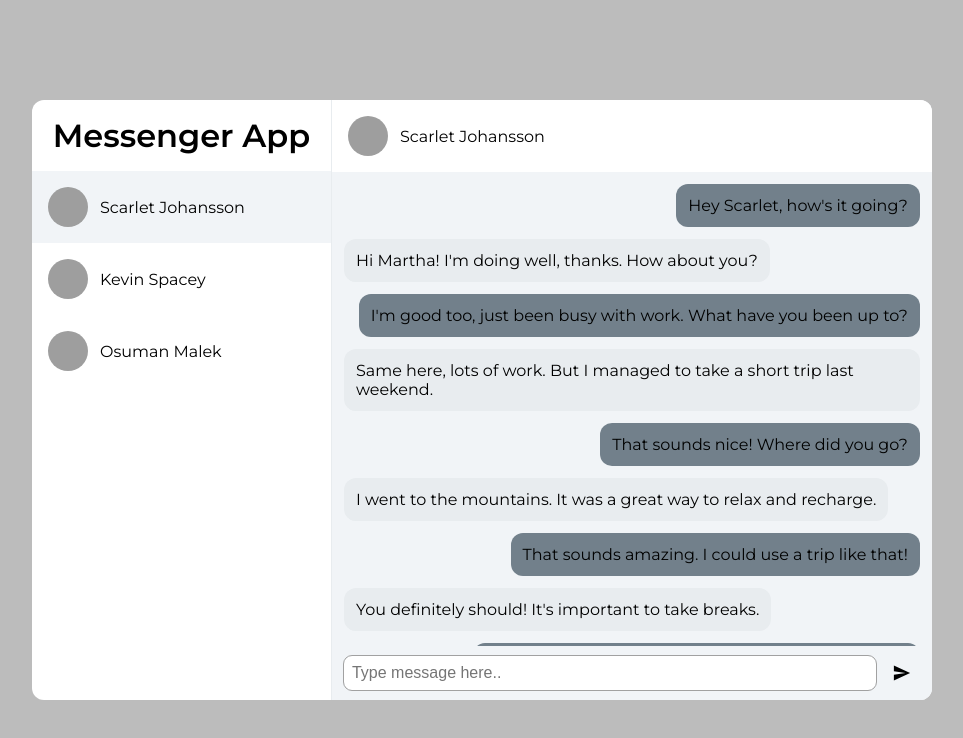
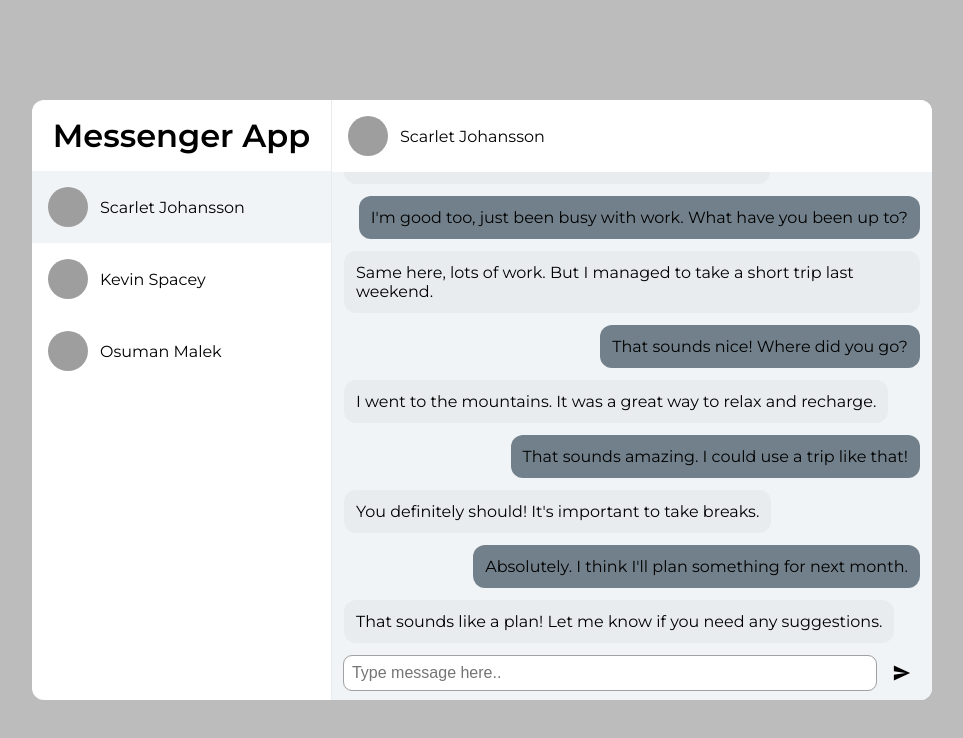
Before and after one commit to swatijain1095/messenger-app, a React (Create React App) app: page / in a window 1280 px wide. Both pictures are taken after a click on the element "Scarlet Johansson". Shown: the top 738 px of the page, without its empty margins (158-1121 px from the left). Built offline with nearby package versions, Linux system fonts and the light colour scheme; data requests are answered from the project's data file; grey boxes are pictures that could not be loaded.

Commit message:
added auto scroll to mainContainer

```diff
--- a/src/components/MainContainer/MainContainer.tsx
+++ b/src/components/MainContainer/MainContainer.tsx
@@ -1,4 +1,4 @@
-import React, { useContext, useEffect, useState } from "react";
+import React, { useContext, useEffect, useRef, useState } from "react";
 import { ContactContext } from "../../context";
 import ContactCard from "../ContactCard/ContactCard";
 import "./style.scss";
@@ -14,6 +14,7 @@ const MainContainer = () => {
   } = useContext(ContactContext);
   const { id: selectedContactId = "" } = selectedContact || {};
   const [conversations, setConversations] = useState<MessageI[]>([]);
+  const scrollRef = useRef<HTMLDivElement>(null);
 
   useEffect(() => {
     const fetchMessages = async () => {
@@ -27,6 +28,10 @@ const MainContainer = () => {
 
     selectedContactId && fetchMessages();
   }, [selectedContactId, userId]);
+
+  useEffect(() => {
+    scrollRef.current?.scrollTo(0, scrollRef.current.scrollHeight);
+  }, [conversations.length]);
 
   const handleSendMessage = async (messageText: string) => {
     if (!selectedContact) return;
@@ -61,7 +66,7 @@ const MainContainer = () => {
             style={{ backgroundColor: "#ffffff" }}
             className="main-container__contact-card"
           />
-          <div className="scroll-container">
+          <div className="scroll-container" ref={scrollRef}>
             <div className="main-container__messages">
               {conversations.map((message, index) => {
                 return <Message key={index} message={message} />;
--- a/src/components/MainContainer/style.scss
+++ b/src/components/MainContainer/style.scss
@@ -7,6 +7,14 @@
   flex-direction: column;
   justify-content: space-between;
   position: relative;
+
+  .scroll-container {
+    overflow-y: scroll;
+  }
+
+  .scroll-container::-webkit-scrollbar {
+    display: none;
+  }
 
   &__messages {
     display: flex;
```
